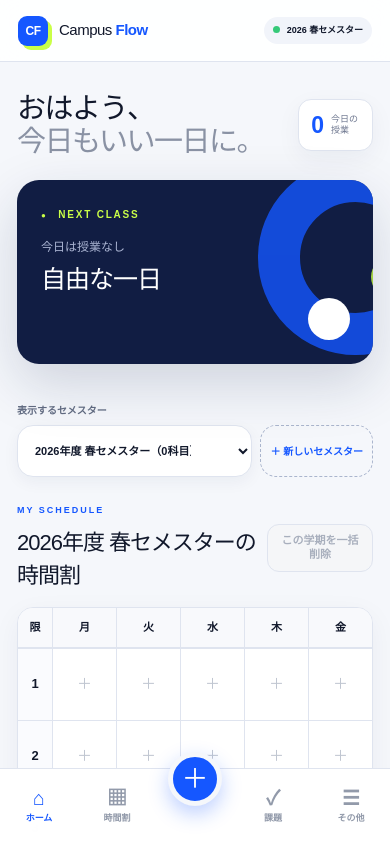
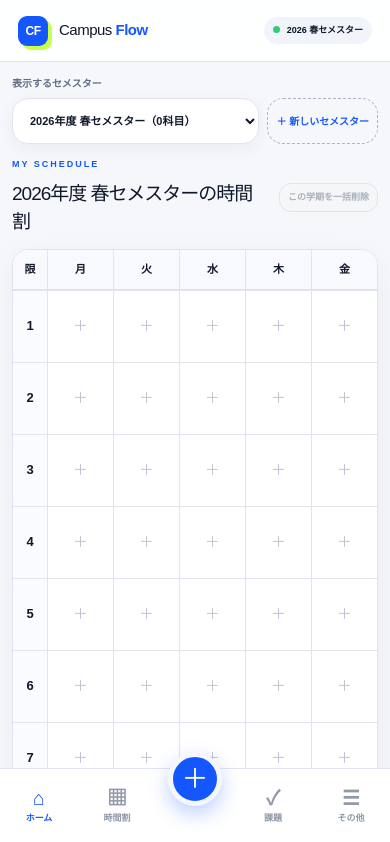
Before and after one commit to rin1210oka/-, a Next.js app: page / in a window 390 px wide. Shown: the top 842 px of the page. Built offline with nearby package versions, Linux system fonts and the light colour scheme.

Commit message:
Update Site source

```diff
--- a/app/globals.css
+++ b/app/globals.css
@@ -16,7 +16,7 @@ button { color:inherit; }
 .term-dot { display:inline-block; width:7px; height:7px; border-radius:50%; background:#35c978; margin-right:7px; }
 .offline-badge { margin-left:auto; border-radius:100px; padding:8px 11px; background:#fff0dc; color:#a55a13; font-size:10px; font-weight:900; }.offline-badge + .term,.install-app + .term { margin-left:0; }.install-app { margin-left:auto; border:0; border-radius:100px; padding:9px 13px; background:#e8eeff; color:var(--blue); font-size:10px; font-weight:900; cursor:pointer; }.offline-badge + .install-app { margin-left:0; }
 .avatar { width:38px; height:38px; border-radius:50%; border:2px solid #fff; color:#fff; font-size:11px; font-weight:800; background:var(--navy); box-shadow:0 0 0 1px var(--line); cursor:pointer; }
-.content { max-width:1240px; margin:auto; padding:52px 24px 100px; }
+.content { max-width:1240px; margin:auto; padding:24px 24px 100px; }
 .welcome { display:flex; align-items:flex-end; justify-content:space-between; margin-bottom:30px; }
 .eyebrow { margin:0 0 8px; color:var(--blue); font-size:11px; letter-spacing:2px; font-weight:900; }
 .welcome h1 { margin:0; font-size:40px; line-height:1.14; letter-spacing:-2.2px; }
@@ -35,7 +35,7 @@ button { color:inherit; }
 .lime-orbit { position:absolute; width:280px; height:280px; border:55px solid var(--blue); border-radius:50%; right:-50px; top:-50px; opacity:.8; }
 .lime-orbit:after { content:""; width:52px; height:52px; background:var(--lime); border-radius:50%; position:absolute; right:0; bottom:16px; }
 .arrow-button { position:absolute; right:38px; bottom:34px; z-index:2; border:0; border-radius:50%; background:#fff; width:46px; height:46px; font-size:22px; cursor:pointer; }
-.schedule-section { margin-top:54px; }
+.schedule-section { margin-top:0; }
 .semester-switcher { display:flex; align-items:flex-end; gap:12px; margin-bottom:30px; }.semester-select-wrap { display:flex; flex-direction:column; gap:7px; width:min(390px,100%); color:#626c82; font-size:10px; font-weight:800; }.semester-select-wrap select { width:100%; min-height:54px; border:1px solid var(--line); border-radius:16px; padding:0 44px 0 16px; background:#fff; color:var(--ink); font-size:13px; font-weight:800; cursor:pointer; outline:none; box-shadow:0 5px 16px rgba(15,35,70,.05); }.semester-select-wrap select:focus { border-color:var(--blue); box-shadow:0 0 0 3px #e6edff; }.add-semester { min-width:150px; min-height:54px; border:1px dashed #aab5cd; background:transparent; color:var(--blue); border-radius:16px; padding:0 15px; font-size:10px; font-weight:800; cursor:pointer; }
 .section-head { display:flex; align-items:flex-end; justify-content:space-between; margin-bottom:18px; }
 .section-head h2 { font-size:25px; margin:0; letter-spacing:-1px; }
@@ -83,16 +83,17 @@ fieldset { border:0; padding:0; margin:0; } legend { font-size:11px; font-weight
 .form-actions { display:flex; justify-content:space-between; gap:12px; margin-top:28px; }.form-actions button { border:0; padding:13px 19px; border-radius:13px; cursor:pointer; font-size:12px; font-weight:800; }.save { background:var(--blue); color:#fff; flex:0 1 180px; }.delete { background:#fff0f1; color:#d9374b; }
 .semester-transfer { margin-top:20px; padding:16px; border:1px solid #dfe5f2; border-radius:16px; background:#f7f9ff; display:grid; gap:12px; }.semester-transfer > div:first-child { display:flex; flex-direction:column; gap:3px; }.semester-transfer b { color:var(--ink); font-size:14px; }.semester-transfer small { color:#68738b; font-size:12px; line-height:1.5; }.semester-transfer select { width:100%; }.transfer-actions { display:grid; grid-template-columns:1fr 1fr; gap:10px; }.transfer-actions button { min-height:42px; border:1px solid #cbd6ee; border-radius:12px; background:#fff; color:var(--blue); font-weight:800; cursor:pointer; }.transfer-actions .move { border-color:var(--blue); background:var(--blue); color:#fff; }
 .semester-modal { width:min(420px,100%); }.semester-note { margin:4px 0 0; border-radius:12px; background:#f1f5ff; color:#68738b; padding:12px 14px; font-size:10px; line-height:1.6; }.semester-actions .save { flex-basis:190px; }
+.install-guide { width:min(420px,100%); }.install-guide ol { margin:0; padding-left:25px; display:grid; gap:14px; color:#36415a; font-size:14px; line-height:1.55; }.install-guide p { margin:20px 0 0; padding:13px 14px; border-radius:12px; background:#f1f5ff; color:#56627a; font-size:12px; line-height:1.6; }.guide-close { width:100%; margin-top:20px; min-height:46px; border:0; border-radius:13px; background:var(--blue); color:#fff; font-weight:800; cursor:pointer; }
 .toast { position:fixed; z-index:80; top:92px; left:50%; transform:translateX(-50%); background:var(--navy); color:#fff; border-radius:100px; padding:12px 20px; font-size:12px; box-shadow:0 12px 35px rgba(0,0,0,.2); animation:pop .2s ease; }
 
 @media (max-width:700px) {
   .app-shell { padding-bottom:92px; }
   .topbar { height:62px; padding:0 18px; gap:9px; }.brand { font-size:15px; }.brand-mark { width:30px;height:30px;border-radius:9px; }.term { font-size:9px; padding:7px 9px; }.avatar { display:none; }.offline-badge { font-size:8px; padding:6px 8px; }.install-app { font-size:8px; padding:7px 9px; }.install-app ~ .term,.offline-badge ~ .term { display:none; }
-  .content { padding:30px 17px 45px; overflow:hidden; }
+  .content { padding:14px 12px 45px; overflow:hidden; }
   .welcome { align-items:center; margin-bottom:22px; }.welcome h1 { font-size:29px; letter-spacing:-1.5px; }.eyebrow { font-size:9px; }.day-count { padding:8px 12px;border-radius:13px;gap:7px; }.day-count b { font-size:23px; }.day-count span { font-size:9px;width:29px; }
   .next-card { min-height:184px; padding:27px 24px; border-radius:22px; }.next-card h2 { font-size:25px; max-width:240px; }.next-time { margin-top:16px; }.lime-orbit { width:195px;height:195px;border-width:42px;right:-80px;top:-20px; }.lime-orbit:after { width:40px;height:40px; }.arrow-button { right:23px;bottom:24px;width:42px;height:42px; }
-  .schedule-section { margin-top:39px; }.section-head { margin-bottom:15px; }.section-head h2 { font-size:22px; }
-  .semester-switcher { margin:0 0 27px; gap:8px; align-items:flex-end; }.semester-select-wrap { min-width:0; flex:1; }.semester-select-wrap select { min-height:52px; padding-left:13px; font-size:11px; }.add-semester { min-width:110px; min-height:52px; padding:0 9px; }.section-head { align-items:center; gap:10px; }.section-head .semester-add { display:none; }.section-actions { flex-shrink:0; }.semester-clear { padding:9px 10px; max-width:106px; line-height:1.25; }
+  .schedule-section { margin-top:0; }.section-head { margin-bottom:12px; }.section-head h2 { font-size:19px; }
+  .semester-switcher { margin:0 0 14px; gap:8px; align-items:flex-end; }.semester-select-wrap { min-width:0; flex:1; }.semester-select-wrap select { min-height:46px; padding-left:13px; font-size:11px; }.add-semester { min-width:104px; min-height:46px; padding:0 8px; }.section-head { align-items:center; gap:10px; }.section-head .semester-add { display:none; }.section-actions { flex-shrink:0; }.semester-clear { padding:8px; max-width:100px; line-height:1.2; font-size:9px; }
   .desktop-table { display:none; }.mobile-week { display:grid; grid-template-columns:34px repeat(5,minmax(0,1fr)); background:#fff; border:1px solid var(--line); border-radius:16px; overflow:hidden; box-shadow:0 8px 28px rgba(15,35,70,.05); }.mobile-week-row { display:contents; }.mobile-week-corner,.mobile-week-day { min-height:40px; display:grid; place-items:center; background:#f8f9fc; border-bottom:1px solid var(--line); font-size:11px; font-weight:900; }.mobile-week-day { border-left:1px solid var(--line); }.mobile-week-period { min-height:72px; display:grid; place-items:center; background:#fafbfe; border-top:1px solid var(--line); font-size:13px; font-weight:900; }.mobile-week-course,.mobile-week-empty { position:relative; min-width:0; min-height:72px; border:0; border-left:1px solid var(--line); border-top:1px solid var(--line); padding:6px 4px; text-align:left; cursor:pointer; overflow:hidden; }.mobile-week-course b { display:-webkit-box; -webkit-line-clamp:3; -webkit-box-orient:vertical; overflow:hidden; font-size:9px; line-height:1.3; overflow-wrap:anywhere; }.mobile-week-course small { display:block; margin-top:4px; color:#657087; font-size:7px; white-space:nowrap; overflow:hidden; text-overflow:ellipsis; }.mobile-week-course em { position:absolute; right:4px; bottom:3px; color:var(--course-accent,#68758a); font-size:7px; font-style:normal; }.mobile-week-empty { background:#fff; color:#c0c6d1; text-align:center; font-size:15px; }
   .fab { display:none; }.bottom-nav { display:grid;grid-template-columns:repeat(5,1fr);position:fixed;z-index:25;bottom:0;left:0;right:0;height:76px;background:rgba(255,255,255,.96);border-top:1px solid var(--line);padding-bottom:env(safe-area-inset-bottom);backdrop-filter:blur(12px); }.bottom-nav a { color:#929aaa;text-decoration:none;display:flex;flex-direction:column;align-items:center;justify-content:center;gap:4px;font-size:9px;font-weight:700; }.bottom-nav a span{font-size:20px;line-height:1;}.bottom-nav a.active{color:var(--blue);}.bottom-nav button { border:0;background:transparent;position:relative; }.bottom-nav button span { display:grid;place-items:center;position:absolute;left:50%;top:-17px;transform:translateX(-50%);width:54px;height:54px;border:5px solid var(--paper);border-radius:50%;background:var(--blue);color:#fff;font-size:27px;box-shadow:0 8px 20px rgba(21,87,255,.28); }
   .modal-backdrop { place-items:end center;padding:0; }.modal { border-radius:25px 25px 0 0;padding:25px 20px calc(22px + env(safe-area-inset-bottom));max-height:92vh;overflow:auto; }.form-grid { gap:10px; }.syllabus-tools { grid-template-columns:1fr; }.syllabus-tools button { min-height:40px; }.toast { top:72px;width:max-content;max-width:90%; }
--- a/app/page.tsx
+++ b/app/page.tsx
@@ -1,6 +1,6 @@
 "use client";
 
-import { FormEvent, SetStateAction, useEffect, useMemo, useRef, useState } from "react";
+import { FormEvent, SetStateAction, useEffect, useRef, useState } from "react";
 
 type Course = {
   id: number;
@@ -64,6 +64,9 @@ export default function Home() {
   const [syllabusLoading, setSyllabusLoading] = useState(false);
   const [isOnline, setIsOnline] = useState(true);
   const [installPrompt, setInstallPrompt] = useState<InstallPromptEvent | null>(null);
+  const [showIosInstall, setShowIosInstall] = useState(false);
+  const [isIos, setIsIos] = useState(false);
+  const [isStandalone, setIsStandalone] = useState(false);
 
   useEffect(() => {
     const savedSemesters = localStorage.getItem("campus-flow-semesters");
@@ -90,6 +93,8 @@ export default function Home() {
   }, [semesters, currentSemesterId]);
   useEffect(() => {
     setIsOnline(navigator.onLine);
+    setIsIos(/iPad|iPhone|iPod/.test(navigator.userAgent));
+    setIsStandalone(window.matchMedia("(display-mode: standalone)").matches || (navigator as Navigator & { standalone?: boolean }).standalone === true);
     const updateOnlineState = () => setIsOnline(navigator.onLine);
     const captureInstallPrompt = (event: Event) => {
       event.preventDefault();
@@ -125,12 +130,6 @@ export default function Home() {
     setInstallPrompt(null);
     setTimeout(() => setNotice(""), 3200);
   }
-
-  const todayCourses = useMemo(
-    () => courses.filter((c) => c.day === selectedDay).sort((a, b) => a.period - b.period),
-    [courses, selectedDay]
-  );
-  const next = todayCourses[1] || todayCourses[0];
 
   function openCourse(course?: Course, day = selectedDay, period = 1) {
     setEditing(course || { id: 0, day, period, name: "", room: "", teacher: "", color: "light-gray", courseCode: "", syllabusUrl: "", note: "" });
@@ -285,27 +284,12 @@ export default function Home() {
         <a className="brand" href="#top" aria-label="Campus Flow ホーム"><span className="brand-mark">CF</span><span>Campus <b>Flow</b></span></a>
         {!isOnline && <div className="offline-badge" role="status">● オフライン</div>}
         {installPrompt && <button className="install-app" onClick={installApp}>アプリとして追加</button>}
+        {isIos && !isStandalone && <button className="install-app" onClick={() => setShowIosInstall(true)}>ホーム画面に追加</button>}
         <div className="term"><span className="term-dot" />{currentSemester?.year} {currentSemester?.term}</div>
         <button className="avatar" aria-label="プロフィール">RN</button>
       </header>
 
       <div className="content" id="top">
-        <section className="welcome">
-          <div><h1>おはよう、<br /><span>今日もいい一日に。</span></h1></div>
-          <div className="day-count"><b>{todayCourses.length}</b><span>今日の授業</span></div>
-        </section>
-
-        <section className="next-card" aria-label="次の授業">
-          <div className="next-copy">
-            <div className="next-label"><span>●</span> NEXT CLASS</div>
-            <p className="next-time">{next ? `${PERIODS[next.period - 1][1]} – ${PERIODS[next.period - 1][2]}` : "今日は授業なし"}</p>
-            <h2>{next?.name || "自由な一日"}</h2>
-            {next && <p className="next-meta">⌖ {next.room}<span>·</span>{next.teacher}</p>}
-          </div>
-          <button className="arrow-button" onClick={() => next && openCourse(next)} aria-label="次の授業を編集">↗</button>
-          <div className="lime-orbit" />
-        </section>
-
         <section className="schedule-section" id="schedule">
           <div className="semester-switcher">
             <label className="semester-select-wrap"><span>表示するセメスター</span><select value={currentSemesterId} onChange={(event) => setCurrentSemesterId(event.target.value)} aria-label="表示するセメスター">
@@ -386,6 +370,12 @@ export default function Home() {
           <div className="form-actions semester-actions"><span /><button className="save" type="submit">追加して切り替える</button></div>
         </form>
       </section></div>}
+      {showIosInstall && <div className="modal-backdrop" onMouseDown={() => setShowIosInstall(false)}><section className="modal install-guide" role="dialog" aria-modal="true" aria-labelledby="install-title" onMouseDown={(e) => e.stopPropagation()}>
+        <div className="modal-head"><div><p className="eyebrow">IPHONE</p><h2 id="install-title">ホーム画面に追加</h2></div><button onClick={() => setShowIosInstall(false)} aria-label="閉じる">×</button></div>
+        <ol><li>Safariでこのページを開きます</li><li>画面下の共有ボタン <b>□↑</b> を押します</li><li><b>「ホーム画面に追加」</b>を選びます</li><li>右上の<b>「追加」</b>を押します</li></ol>
+        <p>追加したアイコンから開くと、すぐ時間割が表示されます。</p>
+        <button className="guide-close" onClick={() => setShowIosInstall(false)}>わかった</button>
+      </section></div>}
       {notice && <div className="toast" role="status">✓ {notice}</div>}
     </main>
   );
```
